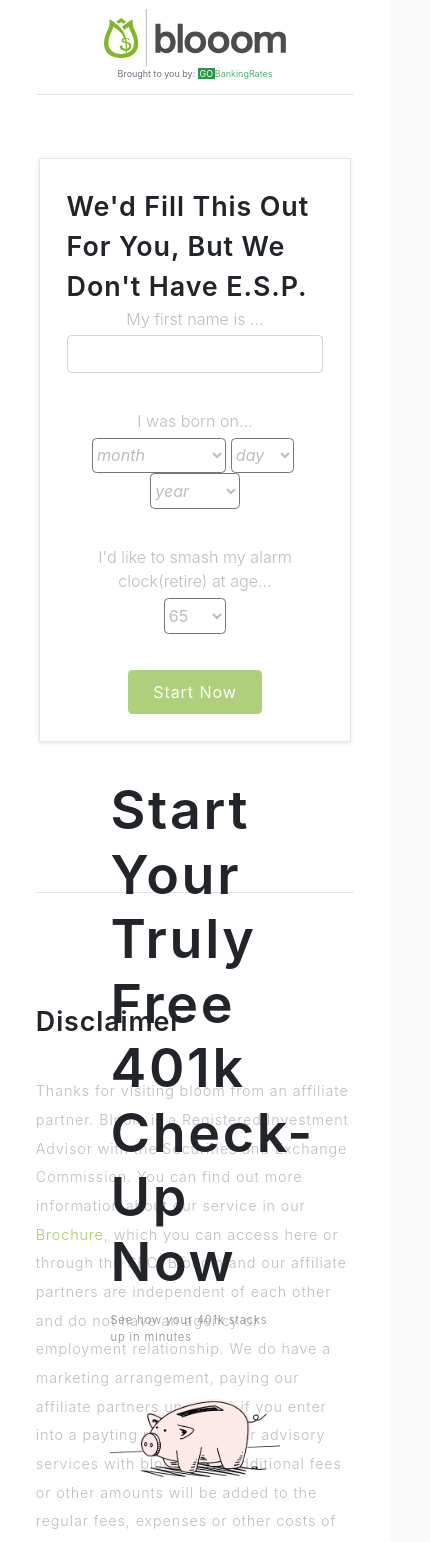
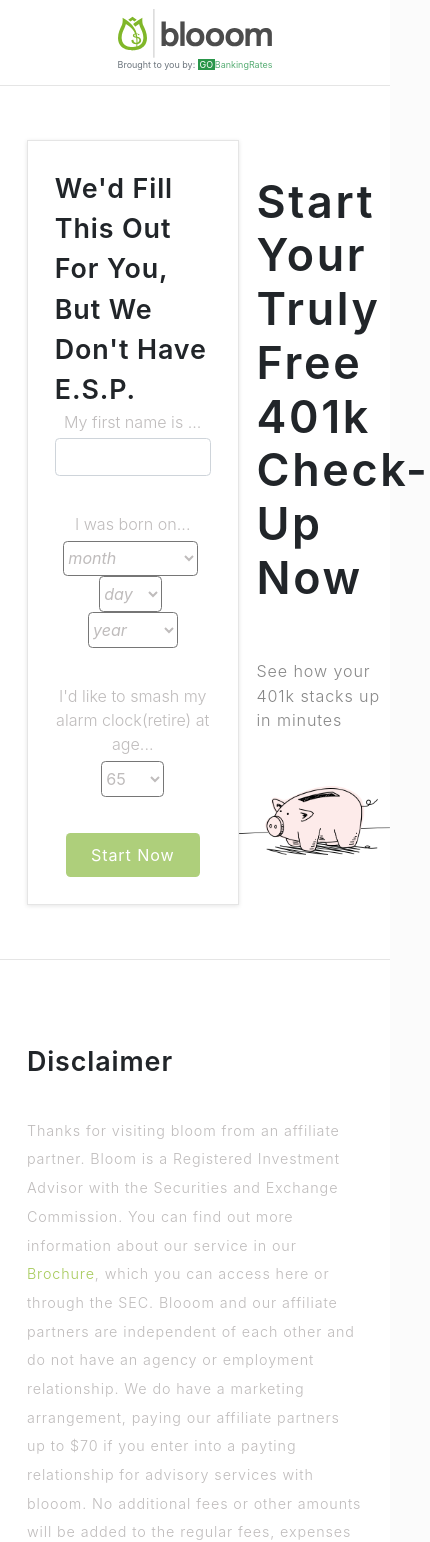
Before and after one commit to QiongXM/ct-blooom, an Angular app: page / in a window 390 px wide. Shown: the top 1542 px of the page, 430 px wide, since content can reach past the window. Built offline with nearby package versions, Linux system fonts and the light colour scheme.

Commit message:
Finished adding media query for md screen size

```diff
--- a/src/app/app.component.ts
+++ b/src/app/app.component.ts
@@ -3,7 +3,7 @@
 @Component({
   selector: 'app-root',
   templateUrl: './app.component.html',
-  styleUrls: ['./app.component.css']
+  styleUrls: ['./app.component.scss']
 })
 export class AppComponent {
   title = 'app';
--- a/src/app/home/clients/clients.component.html
+++ b/src/app/home/clients/clients.component.html
@@ -1,6 +1,6 @@
 <section class="clients">
   <div class="heading-2 mb-md">
-    Employees at these companies hired blooom</div>
+    Employees at these companies hired blooom.</div>
   <div class="row">
     <div class="col-lg-12">
       <img class="clients__logo" src="{{client.imagePath}}" alt="client_pic_{{i+1}}" *ngFor="let client of clients; let i = index">
--- a/src/app/home/clients/clients.component.scss
+++ b/src/app/home/clients/clients.component.scss
@@ -1,3 +1,5 @@
+@import '../../../scss/mixins';
+
 .clients {
   padding: 4rem 0rem;
   margin: 8rem 0rem;
@@ -8,4 +10,8 @@
       margin-right: 8rem;
     }
   }
+
+  @include respond(md) {
+    padding: 0 8rem;
+  }
 }
--- a/src/app/home/home/home.component.html
+++ b/src/app/home/home/home.component.html
@@ -1,8 +1,8 @@
 <header class="header row">
-  <div class="forms col-md-5">
+  <div class="forms col-lg-5 hidden-md">
     <app-forms></app-forms>
   </div>
-  <div class="header__text-box col-md-7">
+  <div class="header__text-box col-lg-7 hidden-md">
     <div class="header__text--main">Start your truly free 401k check-up now</div>
     <div class="header__text--sub">See how your 401k stacks up in minutes</div>
     <img class="header__bg img-responsive" src="../../../assets/images/pig-plain.png" alt="pig">
--- a/src/app/home/home/home.component.scss
+++ b/src/app/home/home/home.component.scss
@@ -1,13 +1,20 @@
 @import '~bootstrap/scss/bootstrap';
 @import '../../../scss/variables';
+@import '../../../scss/mixins';
+
 .header {
-  height: 80rem;
-  padding: 6rem 2rem;
-  margin-bottom: 8rem;
+  width: 100%;
+  padding: 6rem 4rem;
+  margin: 0 0 6rem 0;
 
   &__text-box {
     padding: 4rem 8rem;
     display: inline-block;
+
+    @include respond(md) {
+      padding: 0;
+      width: 41.7%;
+    }
   }
 
   &__text--main {
@@ -17,14 +24,23 @@
     line-height: $headings-line-height;
     letter-spacing: 0.3rem;
     margin-bottom: 2rem;
+
+    @include respond(md) {
+      font-size: 5rem;
+      padding: 4rem 0 0 2rem;
+    }
   }
 
   &__text--sub {
-    font-size: $font-size-lg;
+    font-size: $default-font-size-lg;
     color: $gray-500;
     font-weight: $paragraph-font-weight;
     letter-spacing: 0.1rem;
     margin-bottom: 6rem;
+
+    @include respond(md) {
+      padding: 4rem 0 0 2rem;
+    }
   }
 
   &__bg {
@@ -41,12 +57,26 @@
       margin: 0 auto 4rem auto;
       padding-left: 2.5rem;
     }
+
+    @include respond(md) {
+      width: 58.3%;
+    }
+  }
+
+  @include respond(md) {
+    padding: 5rem 0 3rem 3rem;
+    margin: 0 0 3rem 0;
   }
 }
 
 .disclaimer {
-  padding: 4rem 0rem;
-  margin: 8rem 0rem;
+  padding: 6rem;
+  margin: 6rem 0rem;
   letter-spacing: 0.1rem;
-  font-size: $font-size-lg;
+  font-size: $default-font-size;
+
+  @include respond(md) {
+    padding: 3rem;
+    margin: 6rem 0;
+  }
 }
--- a/src/app/home/stats/stats.component.scss
+++ b/src/app/home/stats/stats.component.scss
@@ -1,7 +1,7 @@
 @import '../../../scss/variables';
 
 .stats {
-  padding: 4rem 0rem;
+  padding: 3rem 0rem;
   margin: 8rem 0rem;
   text-align: center;
 
@@ -19,6 +19,7 @@
 }
 
 .last {
-  margin-bottom: 0rem;
+  margin-bottom: 0;
   border-bottom: none;
+  padding: 0;
 }
--- a/src/app/shared/layout/footer/footer.component.scss
+++ b/src/app/shared/layout/footer/footer.component.scss
@@ -1,6 +1,6 @@
 @import '../../../../scss/variables';
 .footer {
-  padding: 1rem 0;
+  padding: 1rem 2rem;
   text-align: center;
 }
 .copyright {
--- a/src/app/shared/layout/navbar/navbar.component.scss
+++ b/src/app/shared/layout/navbar/navbar.component.scss
@@ -6,6 +6,7 @@
   top: 0;
   left: 0;
   width: 100%;
+  padding: 1rem 4rem 0 4rem;
 
   &__logo {
     height: 100%;
--- a/src/scss/_base.scss
+++ b/src/scss/_base.scss
@@ -37,6 +37,7 @@
 
 .container {
   background-color: $white;
-  padding: 1rem 4rem;
+  padding: 0;
+  // padding: 1rem 4rem;
   max-width: 120rem;
 }
--- a/src/scss/_variables.scss
+++ b/src/scss/_variables.scss
@@ -10,7 +10,7 @@
 $font-size-base: 1rem !default;
 $display1-font-size: 10rem;
 $h1-font-size: 6rem;
-$h2-font-size: 4rem;
+$h2-font-size: 4.5rem;
 $h3-font-size: 3rem;
 $default-font-size: 1.6rem;
 $default-font-size-lg: 1.8rem;
```
Also changed, not shown: src/app/app.component.css (deleted), src/app/app.component.scss (added).
